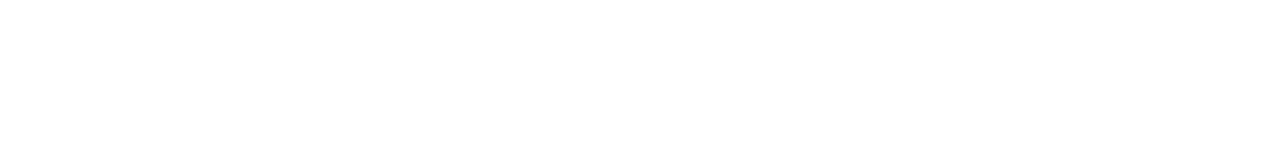
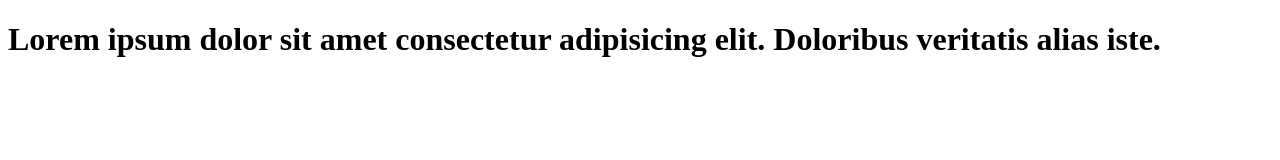
Before and after one commit to daimoon11/my-if-htmk, a plain HTML site: page about/index.html in a window 1280 px wide. Drawn offline with Linux system fonts and the light colour scheme.

Commit message:
homework about me

```diff
--- a/about/index.html
+++ b/about/index.html
@@ -5,5 +5,10 @@
     <meta http-equiv="X-UA-Compatible" content="IE=edge" />
     <title>Document</title>
   </head>
-  <body></body>
+  <body>
+    <h1>
+      Lorem ipsum dolor sit amet consectetur adipisicing elit. Doloribus
+      veritatis alias iste.
+    </h1>
+  </body>
 </html>
```
Also changed, not shown: index.html (+4 -0 lines).
